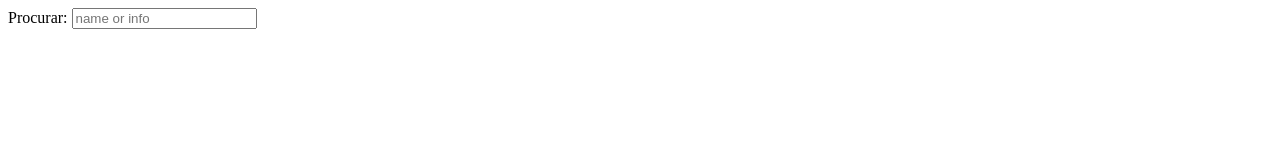
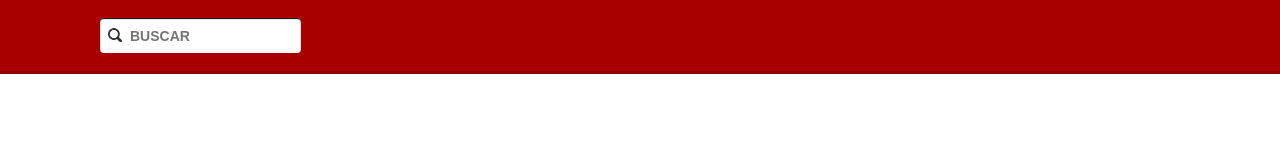
Before and after one commit to vinnycl/live-search, a plain HTML site: page index.html in a window 1280 px wide. Drawn offline with Linux system fonts and the light colour scheme.

Commit message:
alteracoes de layout

```diff
--- a/index.html
+++ b/index.html
@@ -5,15 +5,26 @@
 		<meta charset="utf-8" />
 
 		<style>
-			.update-hidden {
-				display: none;
-			}
+			body {line-height: 1; font-family: Arial, sans-serif; }
+			ol, ul {list-style: none; }
+			fieldset, ol, ul, body {border: 0 none; padding: 0; margin: 0;}
+			fieldset {padding: 18px 0 0 100px; position: relative;}
+			.box-sizing {-webkit-box-sizing: border-box; -moz-box-sizing: border-box; box-sizing: border-box;}
+			.update-hidden {display: none;}
+			.menu-g1 {position: relative; height: 74px;background: #a80000; border-bottom: 3px solid #8e0000; }
+			input#search { outline: 0px; border: 0px;  height: 25px; width: 166px;  padding: 5px 5px 5px 30px; border-radius: 4px; font-family: 'ProximaNova-Bold',Arial,Helvetica,sans-serif; font-size: 14px; color: #333; background: #fff ; box-shadow: inset 0 1px 1px 0#030303; font-weight: bold; }
+			label {background-size: 300px 85px; background-image: url(sprite_suggest.png); background-position: 8px -30px; width: 26px; height: 34px; content: " "; display: block; position: absolute; z-index:  2; cursor: pointer; }
+			#update {top: 60px; left: 65px;background: white;  width: 270px; border: none; -webkit-border-radius: 4px 4px 4px 4px; -moz-border-radius: 4px 4px 4px 4px; border-radius: 4px 4px 4px 4px; -webkit-box-shadow: 0 0 5px 3px rgba(0,0,0,0.2); box-shadow: 0 0 5px 3px rgba(0,0,0,0.2); position: absolute; padding-top: 5px;}
 		</style>
 	</head>
 	<body>
-		<div id="searcharea">
-			<label for="search">Procurar:</label>
-			<input type="search" name="search" id="search" placeholder="name or info" />
+		<div class="menu-g1 box-sizing">
+			<form name="busca-padrao" id="frmBusca" action="http://g1.globo.com/busca/" method="get" accept-charset="utf-8">
+				<fieldset>
+					<label for="search" class="lupa"></label>
+					<input id="search" placeholder="BUSCAR" type="text" class="estadoInicial" name="q" id="busca-campo" autocomplete="off" >
+				</fieldset>
+			</form>
 		</div>
 		<div id="update" class="update-hidden">test</div>
 
--- a/livesearch.js
+++ b/livesearch.js
@@ -20,13 +20,12 @@ $('#search').keyup(function () {
 	 });
 			output += '</ul>';
 			if (found==1) {
-			$('#update').removeClass('update-hidden');
-			$('#update').html(output);
+				$('#update').removeClass('update-hidden');
+				$('#update').html(output);
 			}
 			else {
 					$('#update').addClass('update-hidden');
 			}
-
 });
 		} else {
 			$('#update').addClass('update-hidden');
```
Also changed, not shown: sprite_suggest.png (added).
